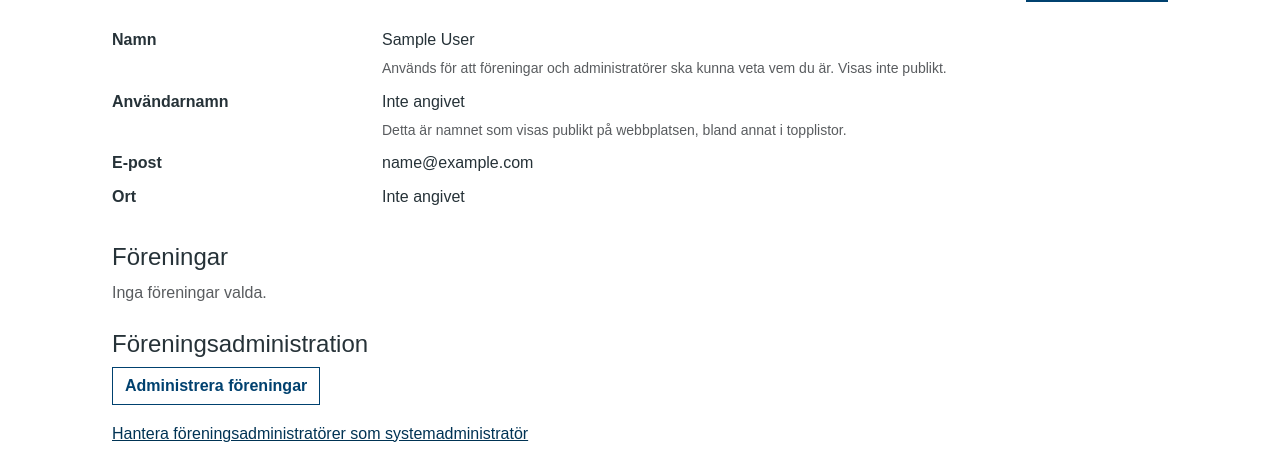
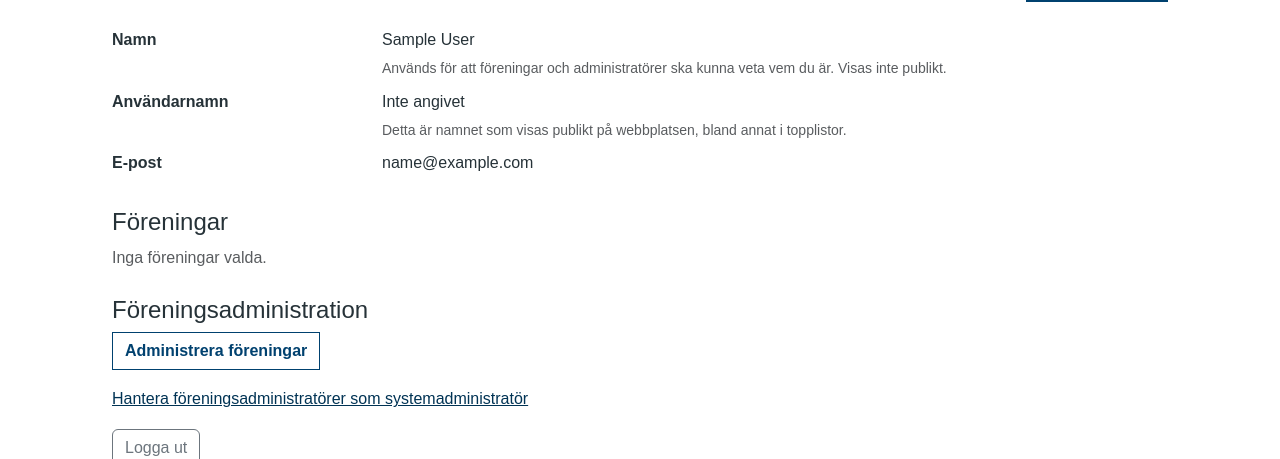
Before and after one commit to Perrow/sarf-breeder-award, a Django app: page /account/ in a window 1280 px wide. Shown: the part 143-602 px from the top of the page. Run offline with Django 5.2, Linux system fonts and the light colour scheme; the visitor is signed in with stand-in values (Sample User, id 1); data that the repository does not hold is empty; parts of the project's set-up code (start-up, migrations or seed data) failed here and were passed over.

Commit message:
USER-402 Remove location from account page

```diff
--- a/users/templates/users/account.html
+++ b/users/templates/users/account.html
@@ -27,9 +27,6 @@
 
     <dt class="col-sm-3">E-post</dt>
     <dd class="col-sm-9">{{ user.email }}</dd>
-
-    <dt class="col-sm-3">Ort</dt>
-    <dd class="col-sm-9">{{ user.location|default:"Inte angivet" }}</dd>
 </dl>
 
 <h2 class="h4 mt-4">Föreningar</h2>
```
